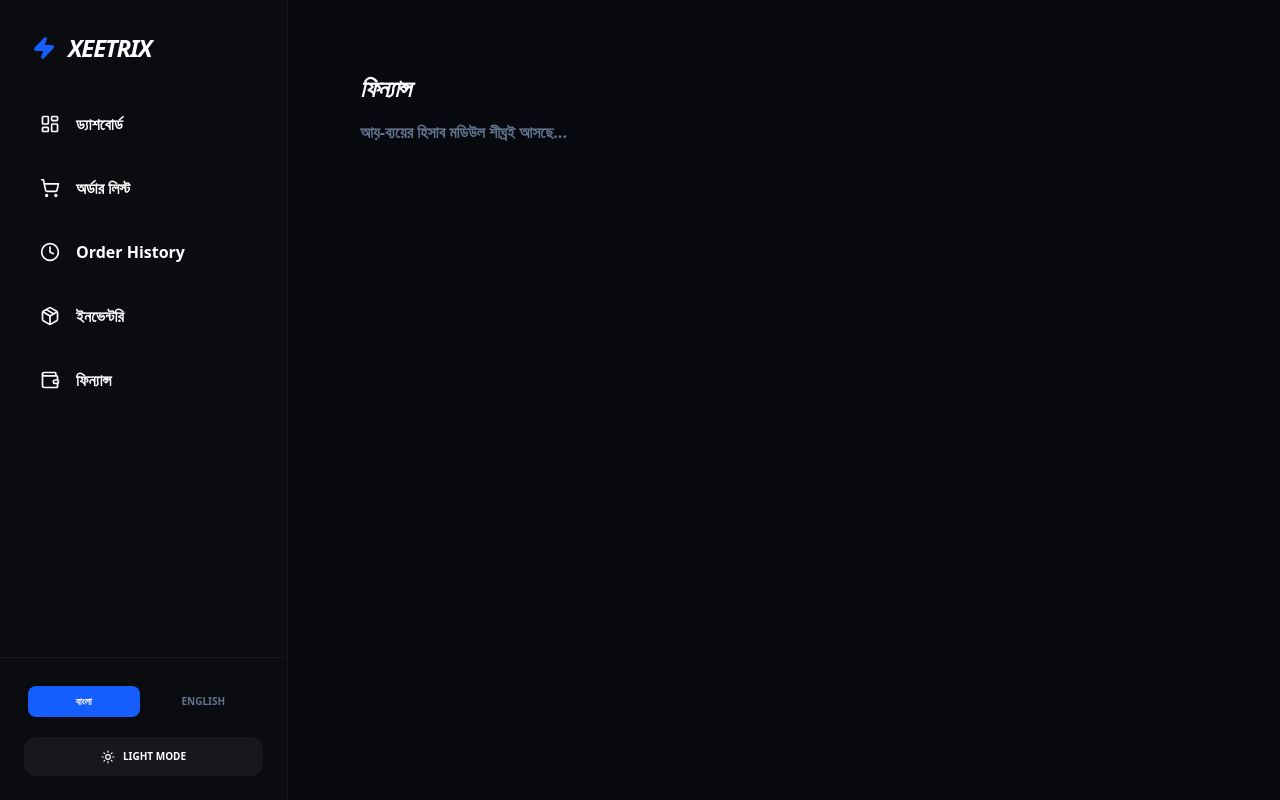
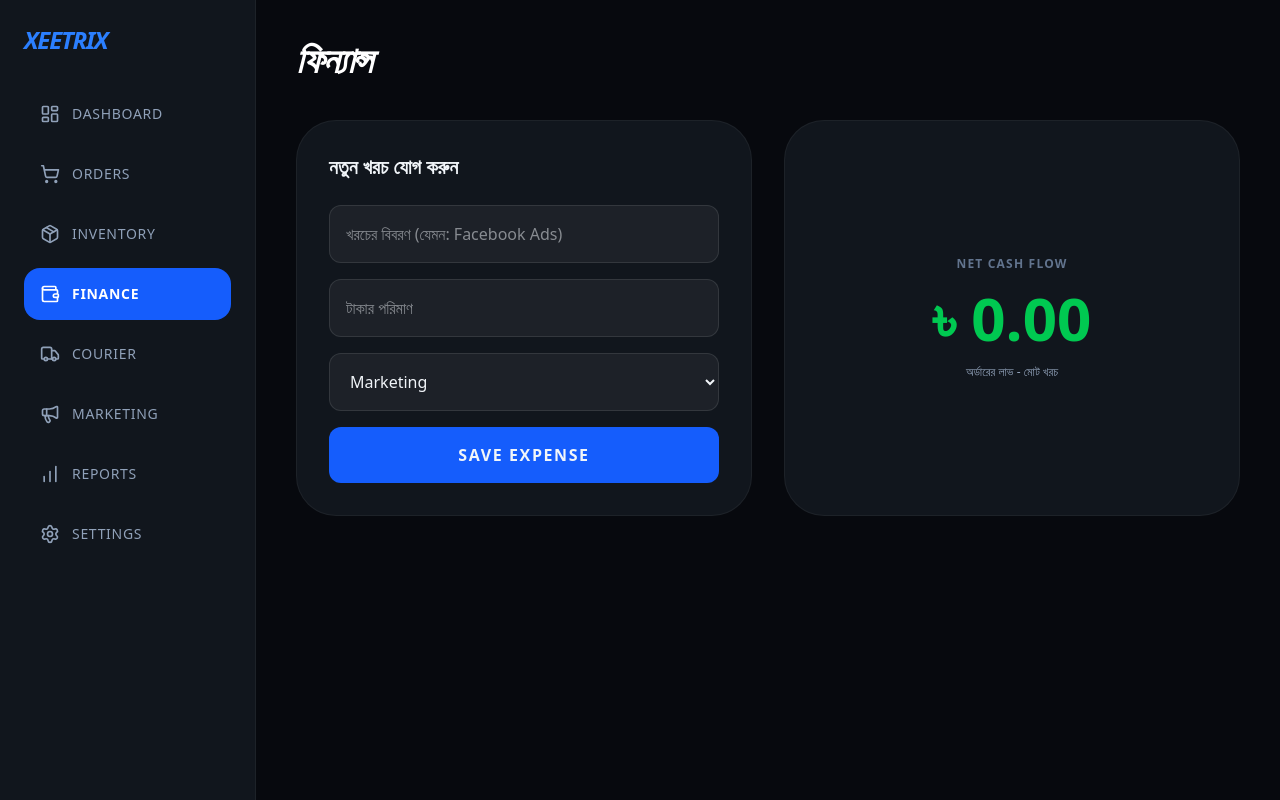
Before and after one commit to Ufuq-Innovation/Xeetrix, a Next.js app: page /finance in a window 1280 px wide. Built offline with nearby package versions, Linux system fonts and the light colour scheme.

Commit message:
Sidebar add and Layout update

```diff
--- a/app/(dashboard)/finance/page.js
+++ b/app/(dashboard)/finance/page.js
@@ -1,16 +1,64 @@
 "use client";
-import React from 'react';
+import React, { useState } from 'react';
 import { useApp } from "@/context/AppContext";
 
 export default function FinancePage() {
   const { t } = useApp();
+  const [loading, setLoading] = useState(false);
+  const [expenseData, setExpenseData] = useState({ title: '', amount: '', category: 'Marketing' });
+
+  const handleExpenseSubmit = async (e) => {
+    e.preventDefault();
+    setLoading(true);
+    // এখানে আপনার এপিআই কল হবে (api/finance যা আমরা পরে বানাবো)
+    alert("খরচ সেভ হয়েছে! (Backend integration pending)");
+    setExpenseData({ title: '', amount: '', category: 'Marketing' });
+    setLoading(false);
+  };
 
   return (
-    <div className="p-8">
-      <h1 className="text-2xl font-black uppercase italic tracking-tighter text-white">
-        {t.finance || "Finance Control"}
+    <div className="space-y-10">
+      <h1 className="text-4xl font-black uppercase italic tracking-tighter text-white">
+        {t?.finance || "Finance Control"}
       </h1>
-      <p className="text-slate-500 mt-4 font-bold">আয়-ব্যয়ের হিসাব মডিউল শীঘ্রই আসছে...</p>
+
+      <div className="grid grid-cols-1 md:grid-cols-2 gap-8">
+        {/* Expense Entry Form */}
+        <div className="bg-[#11161D] p-8 rounded-[2.5rem] border border-white/5 space-y-6">
+          <h3 className="text-xl font-bold">নতুন খরচ যোগ করুন</h3>
+          <form onSubmit={handleExpenseSubmit} className="space-y-4">
+            <input
+              type="text" placeholder="খরচের বিবরণ (যেমন: Facebook Ads)" required
+              className="w-full bg-white/5 p-4 rounded-xl border border-white/10 outline-none focus:border-blue-600"
+              value={expenseData.title} onChange={(e) => setExpenseData({...expenseData, title: e.target.value})}
+            />
+            <input
+              type="number" placeholder="টাকার পরিমাণ" required
+              className="w-full bg-white/5 p-4 rounded-xl border border-white/10 outline-none focus:border-blue-600"
+              value={expenseData.amount} onChange={(e) => setExpenseData({...expenseData, amount: e.target.value})}
+            />
+            <select
+              className="w-full bg-white/5 p-4 rounded-xl border border-white/10 outline-none"
+              value={expenseData.category} onChange={(e) => setExpenseData({...expenseData, category: e.target.value})}
+            >
+              <option value="Marketing" className="bg-[#11161D]">Marketing</option>
+              <option value="Rent" className="bg-[#11161D]">Rent</option>
+              <option value="Salary" className="bg-[#11161D]">Salary</option>
+              <option value="Others" className="bg-[#11161D]">Others</option>
+            </select>
+            <button type="submit" className="w-full bg-blue-600 p-4 rounded-xl font-bold uppercase tracking-widest">
+              {loading ? "SAVING..." : "SAVE EXPENSE"}
+            </button>
+          </form>
+        </div>
+
+        {/* Profit/Loss Summary Card (Static for now) */}
+        <div className="bg-[#11161D] p-8 rounded-[2.5rem] border border-white/5 flex flex-col justify-center items-center space-y-4">
+          <p className="text-slate-500 font-bold uppercase text-xs tracking-widest">Net Cash Flow</p>
+          <h2 className="text-6xl font-black text-green-500">৳ 0.00</h2>
+          <p className="text-xs text-slate-400 font-medium">অর্ডারের লাভ - মোট খরচ</p>
+        </div>
+      </div>
     </div>
   );
 }
--- a/app/(dashboard)/layout.js
+++ b/app/(dashboard)/layout.js
@@ -1,55 +1,26 @@
-"use client";
-import { useApp } from "@/context/AppContext";
-// Clock আইকনটি এখানে অ্যাড করা হয়েছে
-import { LayoutDashboard, ShoppingCart, Package, Wallet, Zap, Moon, Sun, Clock } from 'lucide-react';
-import Link from 'next/link';
+import { AppProvider } from "@/context/AppContext";
+import Sidebar from "@/components/Sidebar"; // আমরা নিচে এই কম্পোনেন্টটি বানাবো
+
+export const metadata = {
+  title: "Xeetrix - Business Control Room",
+};
 
 export default function DashboardLayout({ children }) {
-  const context = useApp();
+  return (
+    <html lang="bn">
+      <body className="bg-[#090E14] text-white">
+        <AppProvider>
+          <div className="flex min-h-screen">
+            {/* Sidebar Component */}
+            <Sidebar />
 
-  if (!context) {
-    return <div className="min-h-screen bg-black text-white p-10 font-bold">AppContext Not Found!</div>;
-  }
-
-  const { t, lang, toggleLang, theme, toggleTheme } = context;
-
-  const menu = [
-    { name: t?.dashboard || "Dashboard", path: '/dashboard', icon: <LayoutDashboard size={20}/> },
-    { name: t?.orders || "Orders", path: '/orders', icon: <ShoppingCart size={20}/> },
-    // হিস্ট্রি অপশনটি এখানে অ্যাড করা হলো
-    { name: "Order History", path: '/history', icon: <Clock size={20}/> },
-    { name: t?.inventory || "Inventory", path: '/inventory', icon: <Package size={20}/> },
-    { name: t?.finance || "Finance", path: '/finance', icon: <Wallet size={20}/> },
-  ];
-
-  return (
-    <div className={`flex min-h-screen ${theme === 'dark' ? 'bg-[#07090E] text-white' : 'bg-gray-50 text-black'}`}>
-      <aside className={`w-72 border-r ${theme === 'dark' ? 'border-white/5 bg-[#0A0C10]' : 'border-gray-200 bg-white'} fixed h-full flex flex-col transition-all`}>
-        <div className="p-8 flex items-center gap-3">
-          <Zap className="text-blue-600 fill-blue-600" />
-          <span className="text-2xl font-black italic tracking-tighter">XEETRIX</span>
-        </div>
-
-        <nav className="flex-1 px-4 space-y-2">
-          {menu.map((item) => (
-            <Link key={item.path} href={item.path} className="flex items-center gap-4 px-6 py-4 rounded-2xl hover:bg-blue-600/10 hover:text-blue-500 font-bold transition-all">
-              {item.icon} {item.name}
-            </Link>
-          ))}
-        </nav>
-
-        <div className="p-6 border-t border-white/5 space-y-4">
-          <div className="flex gap-2 p-1 bg-black/10 dark:bg-black/40 rounded-xl">
-             <button onClick={() => toggleLang('bn')} className={`flex-1 py-2 text-[10px] font-black rounded-lg ${lang === 'bn' ? 'bg-blue-600 text-white' : 'text-slate-500'}`}>বাংলা</button>
-             <button onClick={() => toggleLang('en')} className={`flex-1 py-2 text-[10px] font-black rounded-lg ${lang === 'en' ? 'bg-blue-600 text-white' : 'text-slate-500'}`}>ENGLISH</button>
+            {/* Main Content Area */}
+            <main className="flex-1 p-4 md:p-10 overflow-y-auto">
+              {children}
+            </main>
           </div>
-          <button onClick={toggleTheme} className="w-full py-3 bg-white/5 rounded-xl flex items-center justify-center gap-2 text-[10px] font-black uppercase">
-            {theme === 'dark' ? <><Sun size={14}/> Light Mode</> : <><Moon size={14}/> Dark Mode</>}
-          </button>
-        </div>
-      </aside>
-
-      <main className="flex-1 ml-72 p-10">{children}</main>
-    </div>
+        </AppProvider>
+      </body>
+    </html>
   );
 }
--- a/app/api/stats/route.js
+++ b/app/api/stats/route.js
@@ -6,20 +6,28 @@ export async function GET() {
     const client = await clientPromise;
     const db = client.db("xeetrix");
 
-    // সব অর্ডার নিয়ে আসা
+    // ১. সব অর্ডার এবং সব খরচ (Expenses) নিয়ে আসা
     const orders = await db.collection("orders").find({}).toArray();
+    const expenses = await db.collection("expenses").find({}).toArray(); // আমরা ফিন্যান্স থেকে এখানে ডাটা পাঠাবো
 
-    // হিসাব নিকাশ
-    const totalSales = orders.reduce((sum, order) => sum + (order.sellingPrice * order.quantity), 0);
-    const totalProfit = orders.reduce((sum, order) => sum + (order.netProfit || 0), 0);
+    // ২. বিক্রয় ও অর্ডারের লাভ হিসাব
+    const totalSales = orders.reduce((sum, order) => sum + (Number(order.sellingPrice) * Number(order.quantity)), 0);
+    const orderProfit = orders.reduce((sum, order) => sum + (Number(order.netProfit) || 0), 0);
     const totalOrders = orders.length;
+
+    // ৩. মোট খরচ হিসাব
+    const totalExpense = expenses.reduce((sum, exp) => sum + (Number(exp.amount) || 0), 0);
+
+    // ৪. প্রকৃত নিট লাভ (অর্ডারের লাভ - খরচ)
+    const netProfit = orderProfit - totalExpense;
 
     return NextResponse.json({
       success: true,
       stats: {
         totalSales,
-        totalProfit,
-        totalOrders
+        totalProfit: netProfit, // এখানে আমরা খরচ বাদ দিয়ে আসল লাভ পাঠাচ্ছি
+        totalOrders,
+        totalExpense // ফিন্যান্স কার্ডে দেখানোর জন্য এটিও পাঠালাম
       }
     });
   } catch (e) {
--- /dev/null
+++ b/components/sidebar.js
@@ -0,0 +1,40 @@
+"use client";
+import React from 'react';
+import Link from 'next/link';
+import { usePathname } from 'next/navigation';
+import { LayoutDashboard, ShoppingCart, Wallet, Package, Truck, Megaphone, BarChart, Settings } from 'lucide-react';
+
+const menuItems = [
+  { name: 'Dashboard', path: '/dashboard', icon: LayoutDashboard },
+  { name: 'Orders', path: '/history', icon: ShoppingCart }, // history পেজকে অর্ডার হিসেবে দেখাচ্ছি
+  { name: 'Inventory', path: '/inventory', icon: Package },
+  { name: 'Finance', path: '/finance', icon: Wallet },
+  { name: 'Courier', path: '/courier', icon: Truck },
+  { name: 'Marketing', path: '/marketing', icon: Megaphone },
+  { name: 'Reports', path: '/reports', icon: BarChart },
+  { name: 'Settings', path: '/settings', icon: Settings },
+];
+
+export default function Sidebar() {
+  const pathname = usePathname();
+
+  return (
+    <div className="w-64 bg-[#11161D] border-r border-white/5 flex flex-col p-6 space-y-8 min-h-screen sticky top-0">
+      <div className="text-2xl font-black italic tracking-tighter text-blue-500 uppercase">Xeetrix</div>
+
+      <nav className="flex flex-col space-y-2">
+        {menuItems.map((item) => {
+          const Icon = item.icon;
+          const isActive = pathname === item.path;
+
+          return (
+            <Link key={item.path} href={item.path} className={`flex items-center space-x-3 p-4 rounded-2xl transition-all ${isActive ? 'bg-blue-600 text-white font-bold' : 'text-slate-400 hover:bg-white/5'}`}>
+              <Icon size={20} />
+              <span className="text-sm uppercase tracking-wider">{item.name}</span>
+            </Link>
+          );
+        })}
+      </nav>
+    </div>
+  );
+}
```
